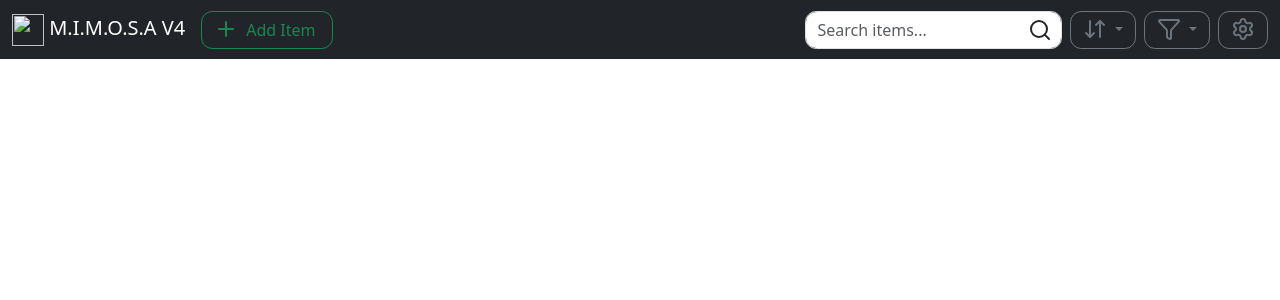
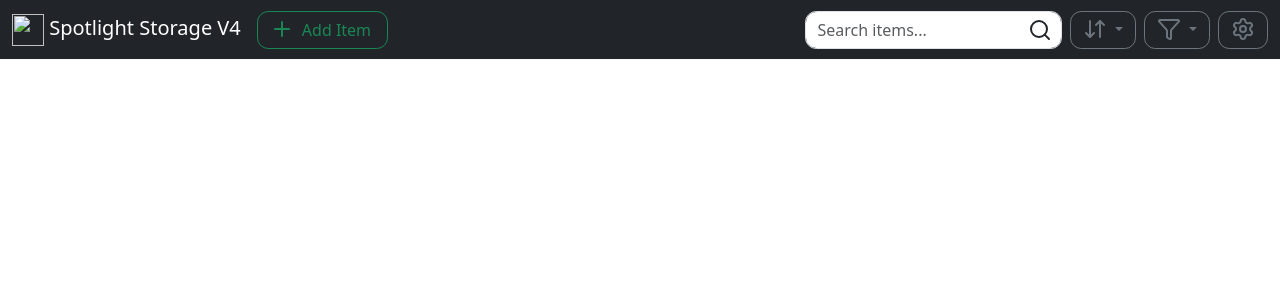
Before and after one commit to FireMarshmellow/Spotlight_Storage, a Flask app: page / in a window 1280 px wide. Shown: the top 300 px of the page. Run offline with Flask 2, Linux system fonts and the light colour scheme; data that the repository does not hold is empty; some libraries are stand-ins or nearby versions.

Commit message:
name change

```diff
--- a/templates/index.html
+++ b/templates/index.html
@@ -2,7 +2,7 @@
 <html data-bs-theme="auto">
 
 <head>
-    <title>MIMOSA Interface</title>
+    <title>Spotlight Storage</title>
     <meta charset="UTF-8">
     <meta name="viewport" content="width=device-width, initial-scale=1.0">
     <link href="https://cdn.jsdelivr.net/npm/bootstrap@5.3.2/dist/css/bootstrap.min.css" rel="stylesheet" integrity="sha384-T3c6CoIi6uLrA9TneNEoa7RxnatzjcDSCmG1MXxSR1GAsXEV/Dwwykc2MPK8M2HN" crossorigin="anonymous">
@@ -17,7 +17,7 @@
 
         <a class="navbar-brand scroll-to-top" href="#">
             <img src="../static/favicon.png" alt="" width="32" height="32" class="d-inline-block align-text-top">
-            M.I.M.O.S.A V4
+            Spotlight Storage V4
         </a>
         <button class="navbar-toggler" type="button" data-bs-toggle="collapse" data-bs-target="#navbarCollapse" aria-controls="navbarCollapse" aria-expanded="false" aria-label="Toggle navigation">
             <span class="navbar-toggler-icon"></span>
```
Also changed, not shown: 1 other file. Lines whose indentation alone changed are shown as unchanged.
